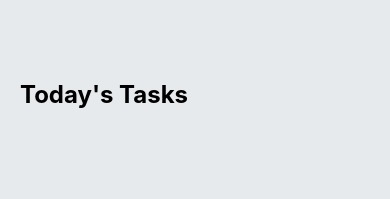
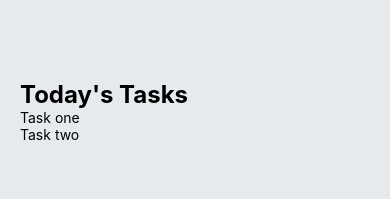
Before and after one commit to Neozxc/Todly, a React Native app: screen / in a window 390 px wide. Shown: the top 199 px of the page. Built offline with nearby package versions, Linux system fonts and the light colour scheme.

Commit message:
Setup component: Task

```diff
--- a/App.js
+++ b/App.js
@@ -1,5 +1,6 @@
 import { StatusBar } from 'expo-status-bar';
 import { StyleSheet, Text, View } from 'react-native';
+import Task from "./components/task";
 
 export default function App() {
   return (
@@ -11,9 +12,8 @@ export default function App() {
 
         <View style={styles.items}>
           {/* This is where the tasks will go */}
-
-
-
+            <Task text={"Task one"} />
+            <Task text={"Task two"} />
         </View>
 
 
--- /dev/null
+++ b/components/task.js
@@ -0,0 +1,28 @@
+import React from 'react'
+import { View, Text, StyleSheet } from "react-native";
+
+const task = (props) => {
+  return (
+      <View style={styles.item}>
+          <View style={styles.itemLeft}>
+            <View style={styles.square}></View>
+            <Text style={styles.itemText}>{props.text}</Text>
+          </View>
+          <View style={styles.circle}></View>
+      </View>
+  )
+}
+
+const styles = StyleSheet.create({
+    item: {},
+
+    itemLeft: {},
+
+    square: {},
+
+    itemText: {},
+
+    circle: {},
+});
+
+export default task;
```
